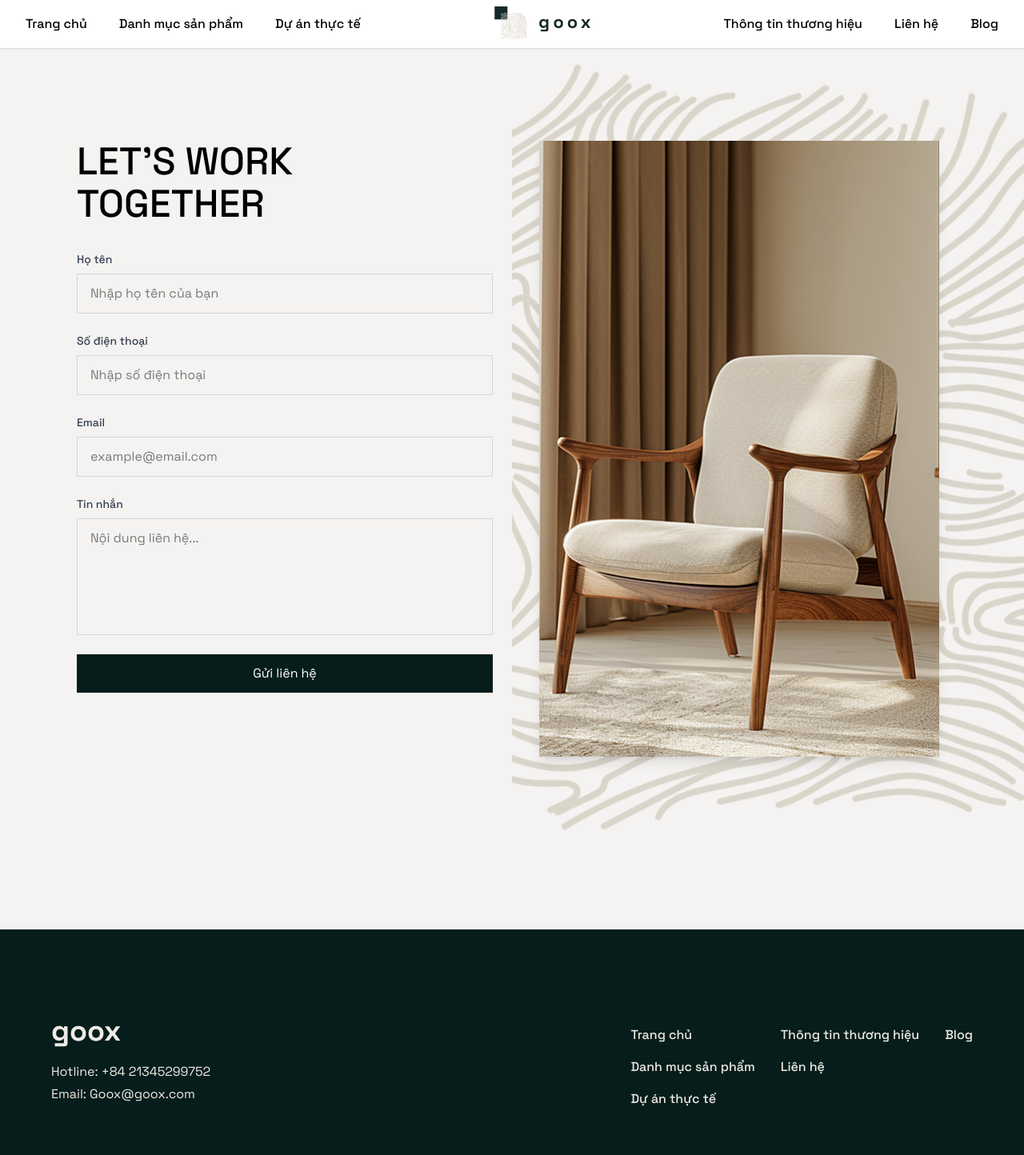
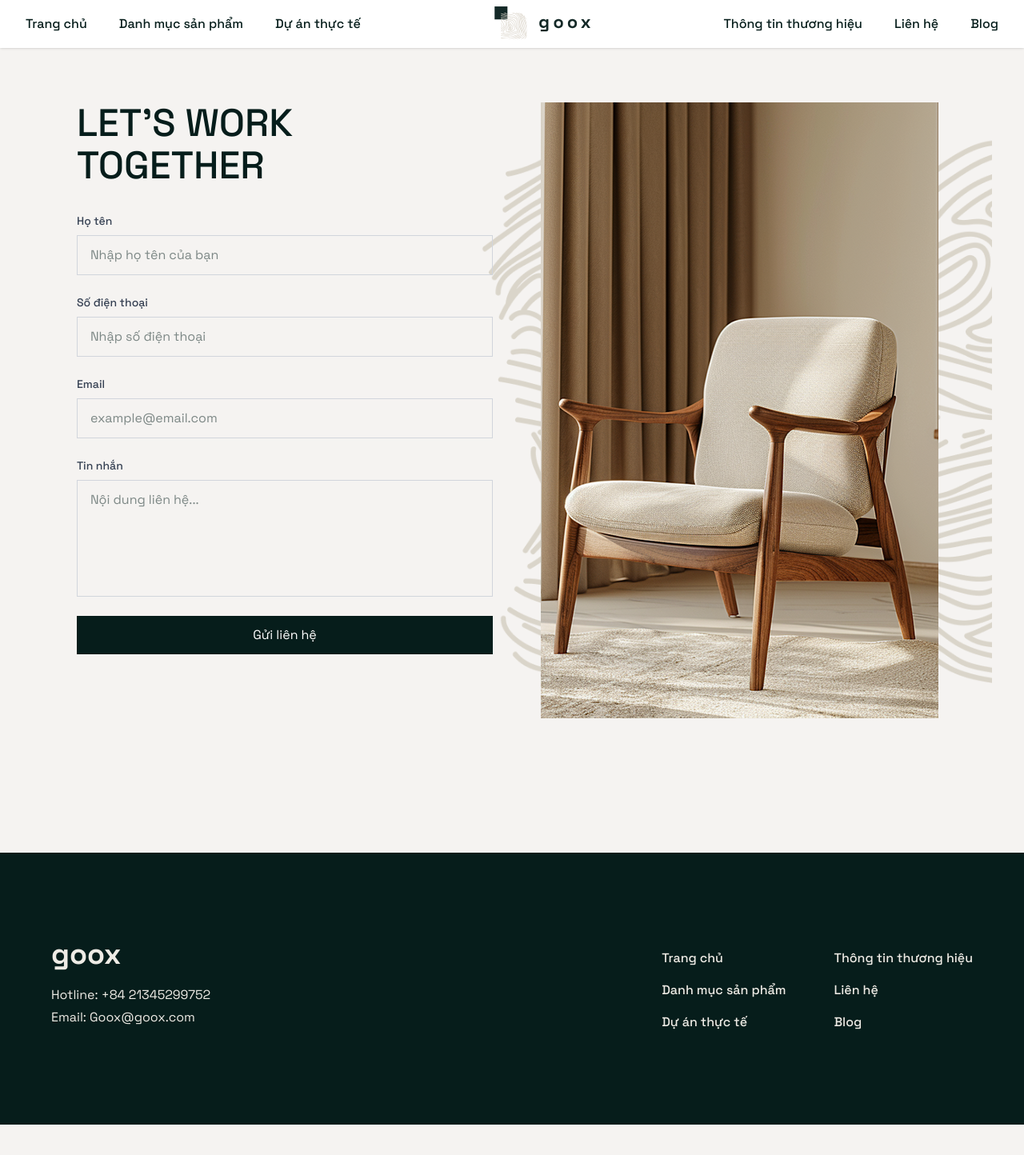
Before and after one commit to hlogdd/goox, a Next.js app: page /contact in a window 1280 px wide. Shown: the top 1444 px of the page at 80% size. After the commit the page ends 1406 px from the top, so only its background shows below. Built offline with nearby package versions, Linux system fonts and the light colour scheme.

Commit message:
chỉnh sửa trang home

```diff
--- a/app/styles/base/_reset.scss
+++ b/app/styles/base/_reset.scss
@@ -16,7 +16,8 @@ body {
 body {
   line-height: 1.5;
   background: #F5F3F1;
-  color: #000;
+  color: #061D1B;
+  font-weight: 400;
   font-family: var(--font-space-grotesk);
 }
 
--- a/app/styles/global.css
+++ b/app/styles/global.css
@@ -16,7 +16,8 @@ body {
 body {
   line-height: 1.5;
   background: #F5F3F1;
-  color: #000;
+  color: #061D1B;
+  font-weight: 400;
   font-family: var(--font-space-grotesk);
 }
 
@@ -141,6 +142,9 @@ table {
 .bg-primary {
   background: #061D1B !important;
 }
+.bg-primary:hover {
+  background: #283C3A !important;
+}
 
 /**
  * global.css
--- a/app/styles/layout/_content.scss
+++ b/app/styles/layout/_content.scss
@@ -34,4 +34,8 @@
 
 .bg-primary {
   background: #061D1B !important;
+
+  &:hover {
+    background: #283C3A !important;
+  }
 }
--- a/app/ui/Footer.tsx
+++ b/app/ui/Footer.tsx
@@ -38,7 +38,7 @@ export default function Footer() {
         </div>
 
         {/* Cột 2, Cột 3, Cột 4 - Menu, Thông tin thêm, Mạng xã hội */}
-        <div className="flex flex-wrap gap-8 justify-between w-full md:w-auto">
+        <div className="flex flex-wrap gap-[20px] 2xl:gap-[120px] md:gap-[60px] justify-between w-full md:w-auto">
           {/* Cột 2 - Menu */}
           <div className="w-full sm:w-auto space-y-2 font-medium">
             <p className="min-h-[12px]"></p>
@@ -52,7 +52,7 @@ export default function Footer() {
           {/* Cột 3 - Thông tin thêm */}
           <div className="w-full sm:w-auto space-y-2 font-medium">
             <p className="min-h-[12px]"></p>
-            {navItems.slice(3, 5).map((item) => (
+            {navItems.slice(3, 6).map((item) => (
               <Link key={item.label} href={item.href}>
                 <p className="mb-[16px] hover:underline cursor-pointer">{item.label}</p>
               </Link>
@@ -60,22 +60,22 @@ export default function Footer() {
           </div>
 
           {/* Cột 4 - Mạng xã hội */}
-          <div className="w-full sm:w-auto space-y-2 font-medium">
+          {/* <div className="w-full sm:w-auto space-y-2 font-medium">
             <p className="min-h-[12px]"></p>
             {navItems.slice(5).map((item) => (
               <Link key={item.label} href={item.href}>
                 <p className="mb-[16px] hover:underline cursor-pointer">{item.label}</p>
               </Link>
             ))}
-          </div>
+          </div> */}
         </div>
 
 
       </div>
 
       {pathname === "/" && (
-          <div className="w-full h-[calc(100vh-240px)] absolute left-0">
-            <Image src="/home/background_footer.png" fill alt="background" className="object-cover"/>
+          <div className="w-full h-[50%] 2xl:h-[calc(100vh-240px)] md:h-[50%] absolute left-0 bottom-0">
+            <Image src="/home/background_footer.png" fill alt="background" className="object-cover 2xl:object-contain"/>
           </div>
         )}
     </footer>
--- a/app/ui/Header.tsx
+++ b/app/ui/Header.tsx
@@ -29,8 +29,8 @@ export default function Header() {
   return (
     <header className="fixed top-0 w-full bg-white shadow z-50 h-[60px]">
     <div className="flex items-center justify-between px-4 h-full md:px-8 max-w-screen-xl mx-auto">
-        {/* Left nav (desktop) */}
-        <nav className="hidden md:flex items-center gap-10">
+      {/* Left nav - Desktop only */}
+      <nav className="hidden lg:flex items-center gap-10">
         {navItems.slice(0, 3).map((item) => (
           <Link key={item.href} href={item.href} className={linkClass(item.href)}>
             {item.label}
@@ -43,8 +43,8 @@ export default function Header() {
         <Image src="/ic_logo.svg" width={120} height={40} alt="logo" />
       </Link>
 
-        {/* Right nav (desktop) */}
-        <nav className="hidden md:flex items-center gap-10">
+      {/* Right nav - Desktop only */}
+      <nav className="hidden lg:flex items-center gap-10">
         {navItems.slice(3).map((item) => (
           <Link key={item.href} href={item.href} className={linkClass(item.href)}>
             {item.label}
@@ -52,25 +52,19 @@ export default function Header() {
         ))}
       </nav>
 
-        {/* Toggle Button (mobile only) */}
-        <div className="md:hidden flex items-center gap-2">
-          {open ? (
-            <button onClick={() => setOpen(false)} className="text-gray-700">
-              <X size={28} />
+      {/* Toggle Button - Mobile & Tablet only */}
+      <div className="lg:hidden flex items-center gap-2">
+        <button onClick={() => setOpen((prev) => !prev)} className="text-gray-700">
+          {open ? <X size={28} /> : <Menu size={28} />}
         </button>
-          ) : (
-            <button onClick={() => setOpen(true)} className="text-gray-700">
-              <Menu size={28} />
-            </button>
-          )}
       </div>
     </div>
 
-      {/* Mobile Slide-in Menu Panel */}
+    {/* Slide-in Mobile Menu */}
     <AnimatePresence>
       {open && (
         <motion.div
-            className="fixed top-[60px] right-0 w-[100%] h-[calc(100vh-60px)] bg-white z-40 shadow-lg py-6 flex flex-col"
+          className="fixed top-[60px] right-0 w-full h-[calc(100vh-60px)] bg-white z-40 shadow-lg py-6 flex flex-col"
           initial={{ x: '100%' }}
           animate={{ x: 0 }}
           exit={{ x: '100%' }}
@@ -94,5 +88,6 @@ export default function Header() {
       )}
     </AnimatePresence>
   </header>
+
   )
 }
--- a/app/ui/homepage/ContactHome.tsx
+++ b/app/ui/homepage/ContactHome.tsx
@@ -5,19 +5,19 @@ import React from "react";
 
 const ContactHome = () => {
   return (
-    <div className="relative">
+    <div className="relative py-12">
       {/* Ảnh nền nằm ngoài cùng, sát phải */}
-      <div className="absolute hidden lg:block top-0 right-0 bottom-0 w-1/2 z-0 pointer-events-none">
+      <div className="absolute hidden lg:block top-0 right-10 bottom-0 w-1/2 z-0 pointer-events-none">
         <Image
           src="/home/homepage_contact_bg.png"
           alt="Background"
           fill
-          className="object-cover"
+          className="object-contain"
         />
       </div>
 
       {/* Content chính */}
-      <div className="flex flex-col md:flex-row gap-12 py-12 md:py-24 px-6 md:px-24 relative z-10">
+      <div className="flex flex-col md:flex-row gap-12 py-0 px-6 md:px-24 relative z-10">
         {/* Form bên trái */}
         <div className="flex-1">
           <h2 className="text-[32px] sm:text-[40px] md:text-[48px] font-medium mb-8 uppercase leading-[1.1] max-w-[400px]">
@@ -89,12 +89,12 @@ const ContactHome = () => {
 
         {/* Ảnh chính */}
         <div className="flex-1 hidden lg:flex justify-center items-center"> {/* hidden for mobile/tablet, visible on large screens */}
-          <div className="relative max-w-[400px] w-full h-[500px] md:max-w-[500px] md:h-[770px] shadow-lg z-10 overflow-hidden">
+          <div className="relative max-w-[400px] w-full h-[500px] md:max-w-[500px] md:h-[770px] z-10">
             <Image
               src="/home/homepage_contact.png"
               alt="Contact Illustration"
               fill
-              className="object-cover"
+              className="object-contain"
             />
           </div>
         </div>
--- a/app/ui/homepage/ImageWrap.tsx
+++ b/app/ui/homepage/ImageWrap.tsx
@@ -24,7 +24,7 @@ const ImageWrap: React.FC<ImageWrapProps> = ({ src, col, row, animation }) => {
       custom={animation?.custom}
       viewport={{ once: true, amount: 0.2 }}
     >
-      <div className="relative w-full h-[150px] sm:h-[280px] md:h-[350px] lg:h-[380px] xl:h-[430px] 2xl:h-[530px]">
+      <div className="relative w-full h-[150px] sm:h-[280px] md:h-[350px] lg:h-[380px] xl:h-[430px] 2xl:h-[400px]">
         <Image src={src} alt="" fill className="object-cover" />
       </div>
     </motion.div>
--- a/app/ui/homepage/ProductList.tsx
+++ b/app/ui/homepage/ProductList.tsx
@@ -21,7 +21,7 @@ const productData = [
 export default function ProductList() {
   return (
     <div className="py-6 mt-12">
-      <h2 className="text-[32px] sm:text-[40px] md:text-[48px] lg:text-[56px] font-medium uppercase text-center mb-4 text-[#061D1B]">Danh mục sản phẩm</h2>
+      <h2 className="text-[32px] sm:text-[40px] md:text-[48px] lg:text-[56px] font-medium uppercase text-center mb-[40px] text-[#061D1B]">Danh mục sản phẩm</h2>
       <Swiper
         modules={[Navigation, Pagination, Autoplay]}
         spaceBetween={16}
@@ -41,8 +41,8 @@ export default function ProductList() {
         {productData.map((item, index) => (
           <SwiperSlide key={index}>
             <div className="w-full overflow-hidden hover:shadow-md transition-shadow duration-300">
-              <div className="w-full relative h-[250px] sm:h-[300px] md:h-[350px] lg:h-[400px]">
-                <Image src={item.image} alt={item.name} fill className="object-contain" />
+              <div className="w-full relative h-[250px] sm:h-[300px] md:h-[350px] lg:h-[400px] overflow-hidden group">
+                <Image src={item.image} alt={item.name} fill className="object-cover transition-transform duration-500 ease-in-out group-hover:scale-[1.1]" />
               </div>
               <div className="text-sm sm:text-base text-center p-3 font-medium">{item.name}</div>
             </div>
```
Also changed, not shown: app/(home)/page.tsx (+15 -15 lines), app/ui/homepage/ProjectHighlight.tsx (+12 -17 lines), 1 other file (tests, documents, lock files or other folders). Lines whose indentation alone changed are shown as unchanged.
